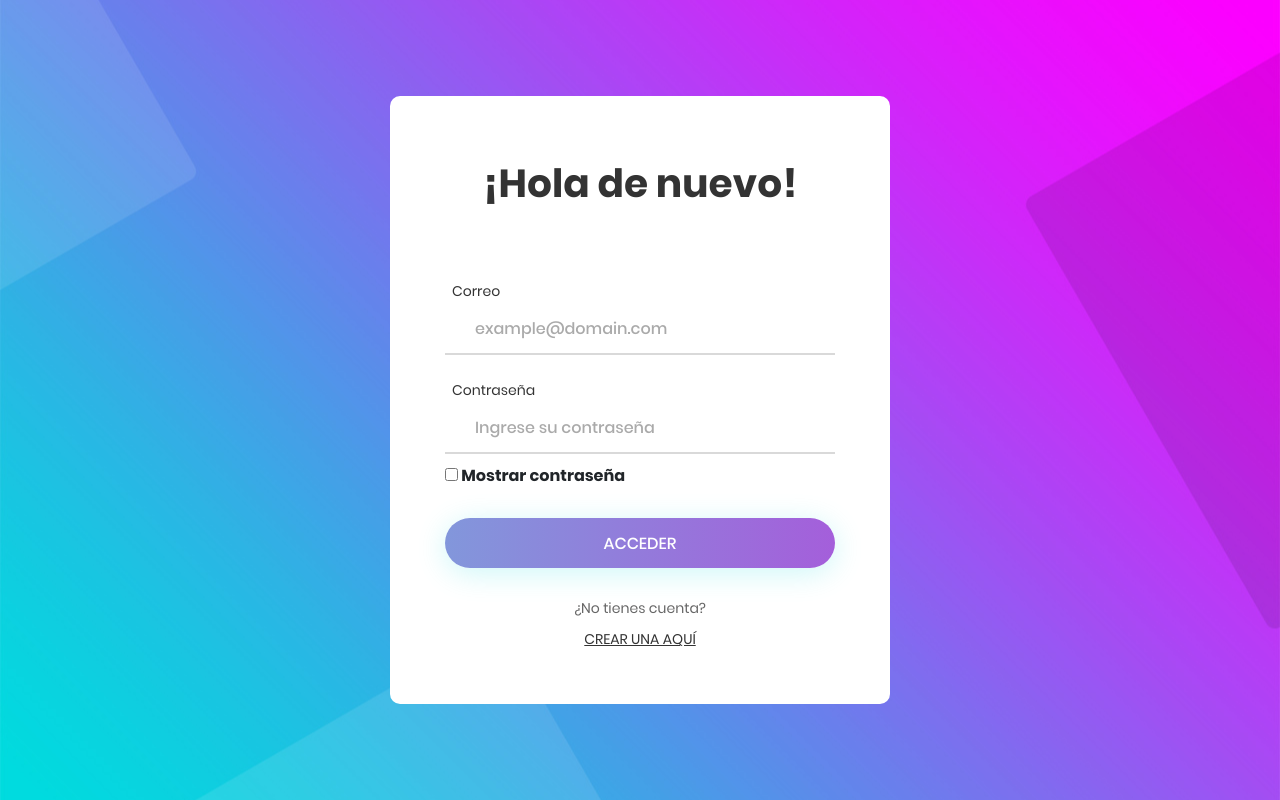
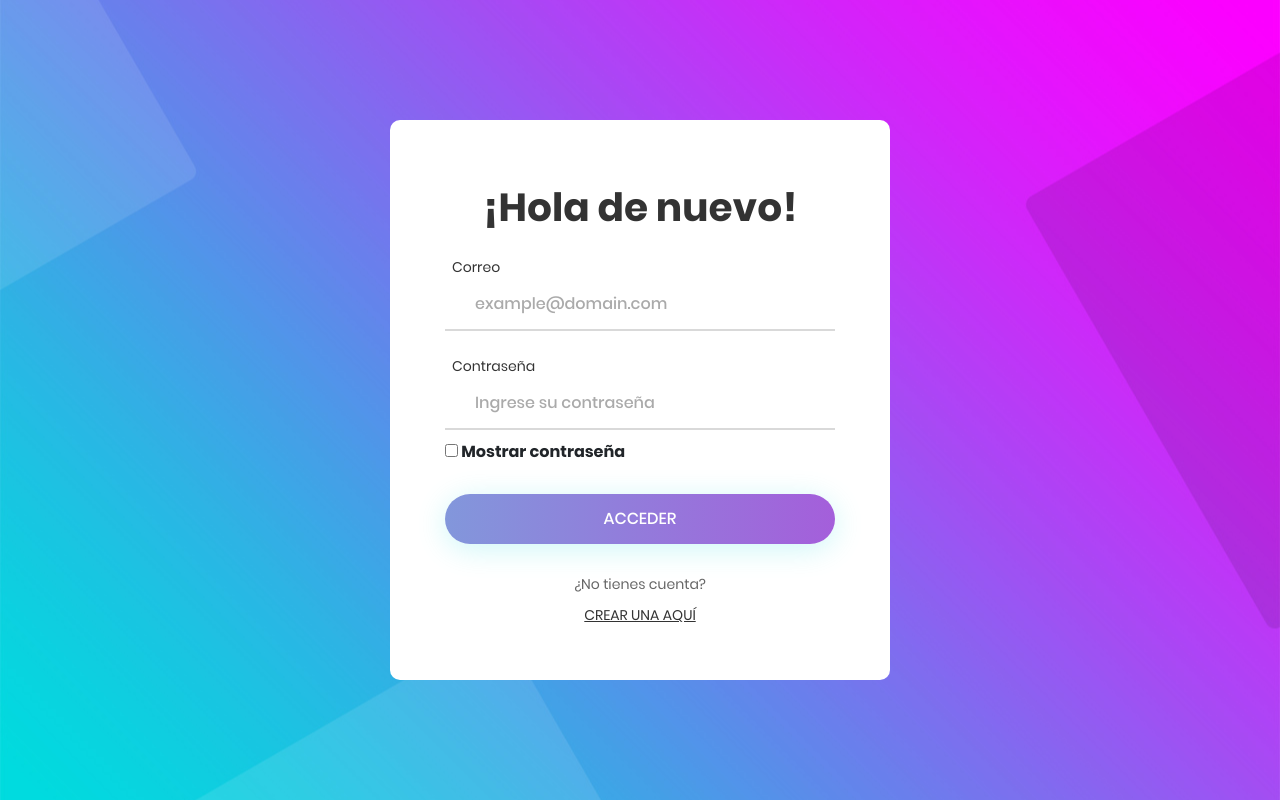
Before and after one commit to sofia-donoso21/webapp, a Flask app: page / in a window 1280 px wide. Run offline with Flask 3, Linux system fonts and the light colour scheme; some libraries are stand-ins or nearby versions.

Commit message:
Update login.html

```diff
--- a/templates/login.html
+++ b/templates/login.html
@@ -24,7 +24,7 @@
             {{ alert_message }}
           </div>
           {% else %}
-          <span class="login100-form-title p-b-49">
+          <span class="login100-form-title">
             ¡Hola de nuevo!
           </span>
           {% endif %}
```
